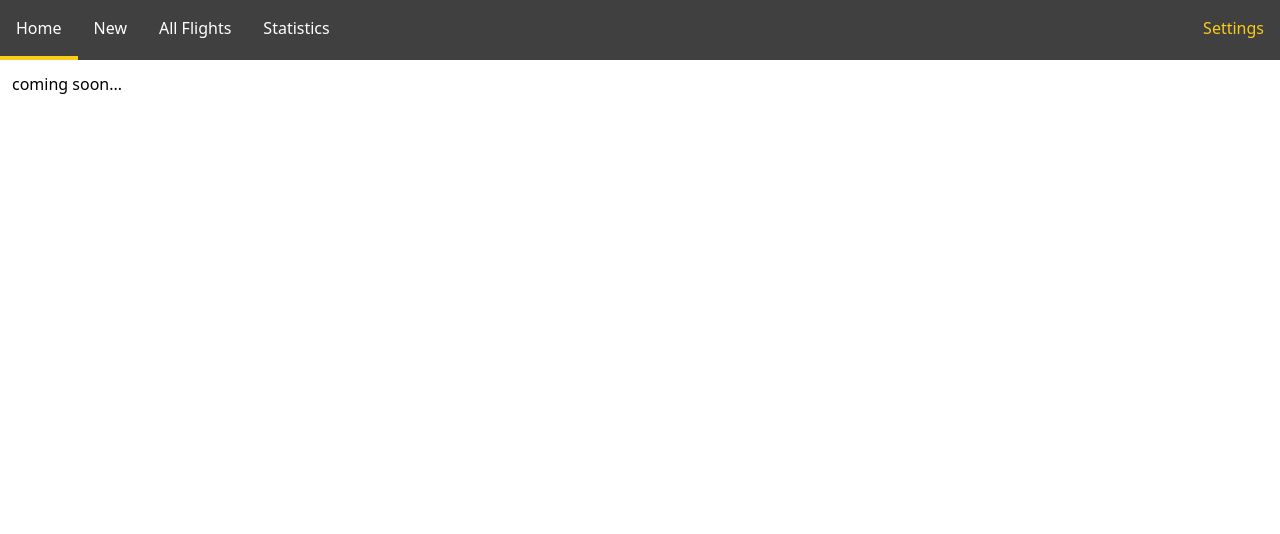
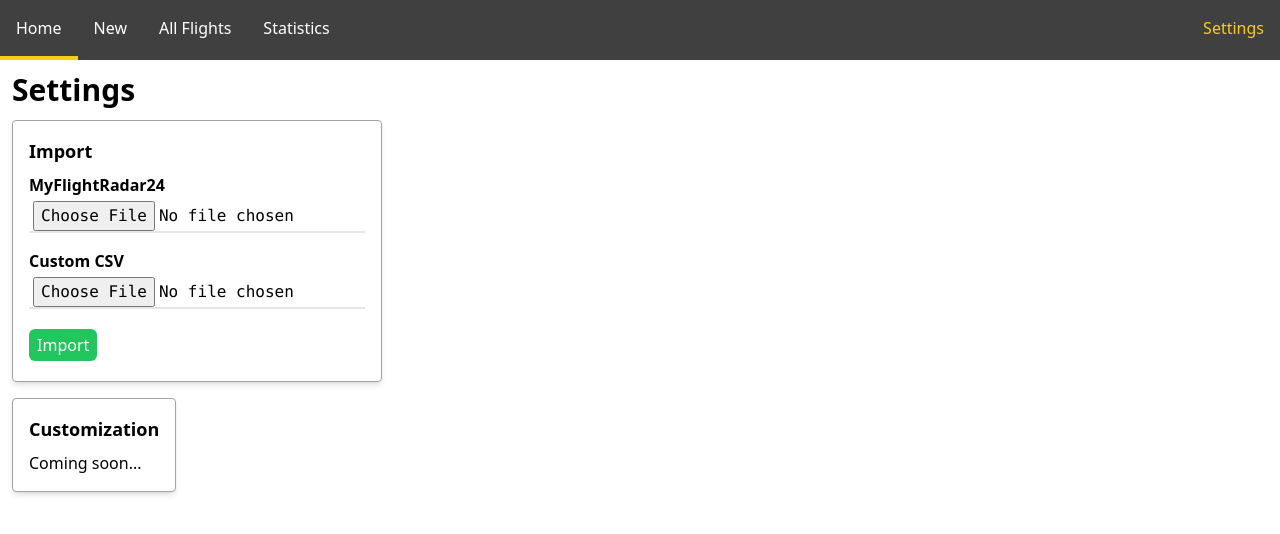
Before and after one commit to RobertDWhite/jetlog, a React (Vite) app: page /settings in a window 1280 px wide. Shown: the top 534 px of the page. Built offline with nearby package versions, Linux system fonts and the light colour scheme.

Commit message:
Prototype UI elements for importing flights

```diff
--- a/client/App.tsx
+++ b/client/App.tsx
@@ -5,13 +5,9 @@ import New from './pages/New';
 import Home from './pages/Home'
 import AllFlights from './pages/AllFlights'
 import Statistics from './pages/Statistics';
+import Settings from './pages/Settings';
+
 import Navbar from './components/Navbar';
-
-function Settings() {
-    return (
-        <h1>coming soon...</h1>
-    );
-}
 
 export function App() {
     return (
--- a/client/components/Elements.tsx
+++ b/client/components/Elements.tsx
@@ -72,7 +72,7 @@ export function Button({ text,
 
 //TODO: number only inputs should only allow numbers to be typed
 interface InputProps {
-    type: "text"|"number"|"date"|"time";
+    type: "text"|"number"|"date"|"time"|"file";
     name?: string;
     value?: string;
     maxLength?: number;
@@ -91,6 +91,7 @@ export function Input({ type,
         <input  className={`${type == "text" ? "w-full" : ""} px-1 mb-4 bg-white rounded-none outline-none font-mono box-border
                             placeholder:italic border-b-2 border-gray-200 focus:border-primary-400`}
                 type={type}
+                accept={type == "file" ? ".csv,.db" : undefined}
                 name={name}
                 value={value}
                 maxLength={maxLength}
--- /dev/null
+++ b/client/pages/Settings.tsx
@@ -0,0 +1,46 @@
+import React from 'react';
+
+import API from '../api';
+import {Heading, Label, Input, Subheading, Button} from '../components/Elements'
+
+export default function Settings() {
+
+    const handleImportSubmit = (event) => {
+        event.preventDefault();
+        const formData = new FormData(event.currentTarget);
+
+        for(const pair of formData.entries()) {
+            const file = pair[1];
+
+            if(file instanceof Blob && file.size > 0) {
+                API.post(`/import?type=${pair[0]}`, file.text())
+            }
+        }
+    }
+
+    return (
+    <>
+        <Heading text="Settings" />
+
+        <div className="container">
+            <Subheading text="Import"/>
+
+            <form onSubmit={handleImportSubmit}>
+                <Label text="MyFlightRadar24" />
+                <Input type="file" name="myflightradar24" />
+
+                <Label text="Custom CSV" />
+                <Input type="file" name="custom" />
+
+                <br />
+                <Button text="Import" level="success" submit/>
+            </form>
+        </div>
+
+        <div className="container">
+            <Subheading text="Customization" />
+            <p className="mt-2">Coming soon...</p>
+        </div>
+    </>
+    );
+}
```
